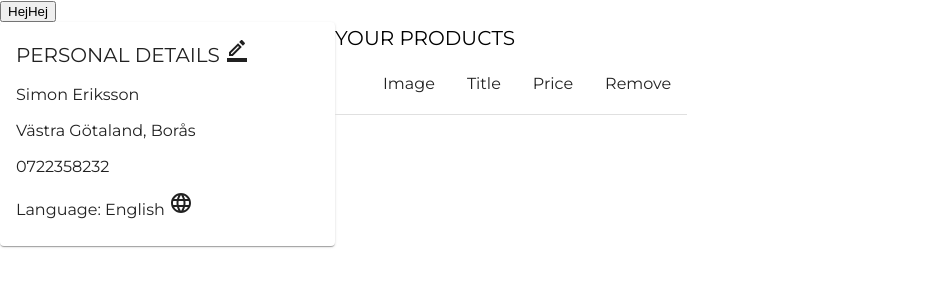
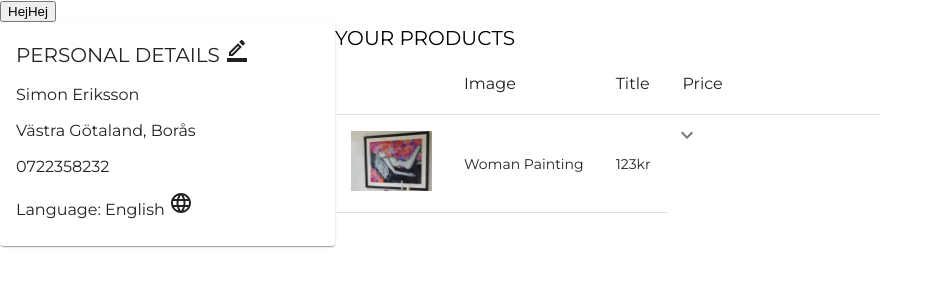
Before and after one commit to Vacannot/PinkRent, a React (Create React App) app: page / in a window 1280 px wide. Shown: the top 300 px of the page, without its empty margins (0-944 px from the left). Built offline with nearby package versions, Linux system fonts and the light colour scheme.

Commit message:
added icons, collapse

```diff
--- a/src/components/userProfile/UserProfileListing.tsx
+++ b/src/components/userProfile/UserProfileListing.tsx
@@ -1,5 +1,9 @@
 import {
   Box,
+  Button,
+  ButtonGroup,
+  Collapse,
+  IconButton,
   Table,
   TableBody,
   TableCell,
@@ -10,10 +14,14 @@ import {
   useMediaQuery,
   useTheme,
 } from "@mui/material";
+import { DeleteOutlineOutlined, EditOutlined, ExpandLess, ExpandMore } from "@mui/icons-material";
+import { useState } from "react";
+import womanImg from "../../assets/Womenpainting.jpg";
 
 export const UserProfileListings = () => {
   const theme = useTheme();
   const mobileScreenSize = useMediaQuery(theme.breakpoints.up("xs"));
+  const [open, setOpen] = useState(false);
 
   return (
     <Box>
@@ -34,12 +42,34 @@ export const UserProfileListings = () => {
               <TableCell align="left">
                 <Typography variant="subtitle1">Price</Typography>
               </TableCell>
-              <TableCell align="left">
-                <Typography variant="subtitle1">Remove</Typography>
-              </TableCell>
             </TableRow>
           </TableHead>
           <TableBody>
+            <TableRow>
+              <TableCell>
+                <img src={womanImg} alt="woman" height={60} />
+              </TableCell>
+              <TableCell>Woman Painting</TableCell>
+              <TableCell>123kr</TableCell>
+              {open ? (
+                <IconButton onClick={() => setOpen(false)}>
+                  <ExpandLess />
+                </IconButton>
+              ) : (
+                <IconButton onClick={() => setOpen(true)}>
+                  <ExpandMore />
+                </IconButton>
+              )}
+              <Collapse in={open}>
+                <Typography>Description: Lorem, ipsum.</Typography>
+                <Typography>Category: Lorem.</Typography>
+                <Typography>Rented: True</Typography>
+                <ButtonGroup>
+                  <Button startIcon={<EditOutlined />}>Edit</Button>
+                  <Button endIcon={<DeleteOutlineOutlined/>} color="error" variant="contained">Delete</Button>
+                </ButtonGroup>
+              </Collapse>
+            </TableRow>
             {/* {products.map((product) => {
             return <AdminProductList key={product.id} product={product} />;
           })} */}
```
